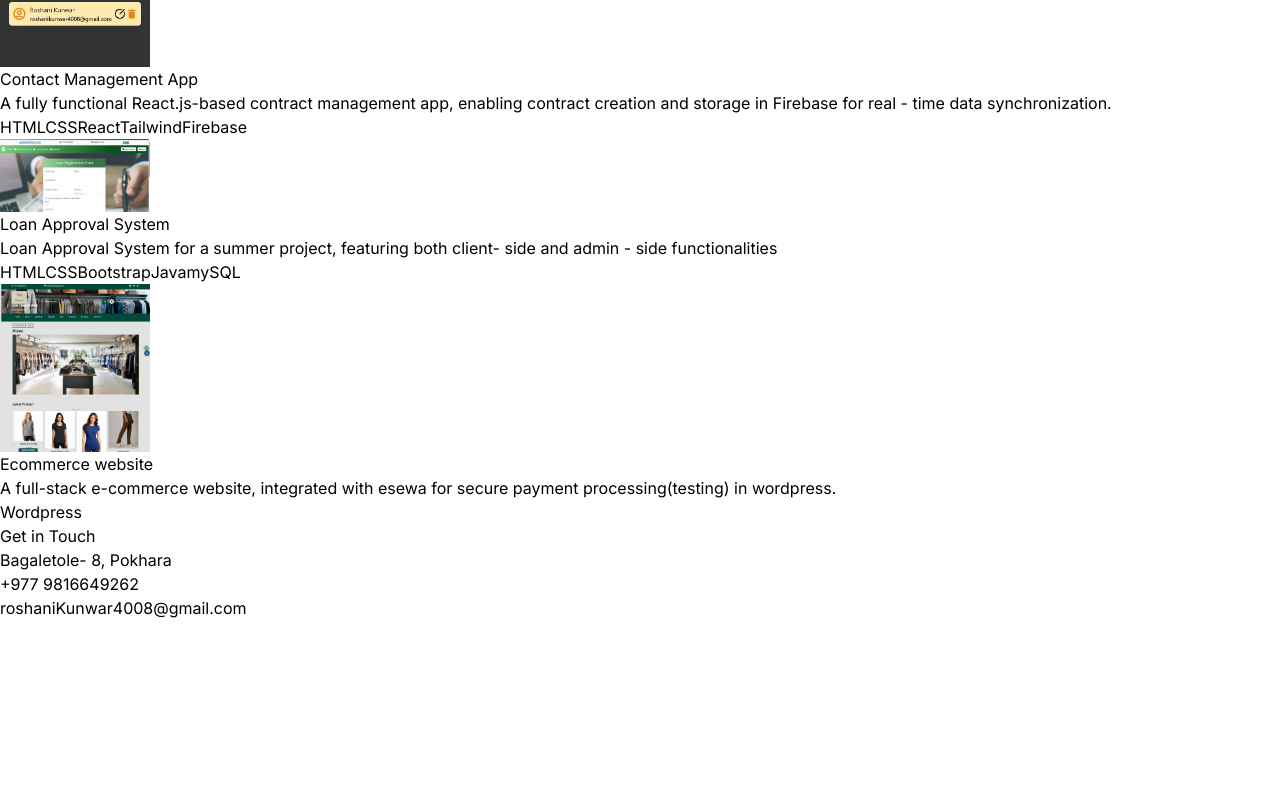
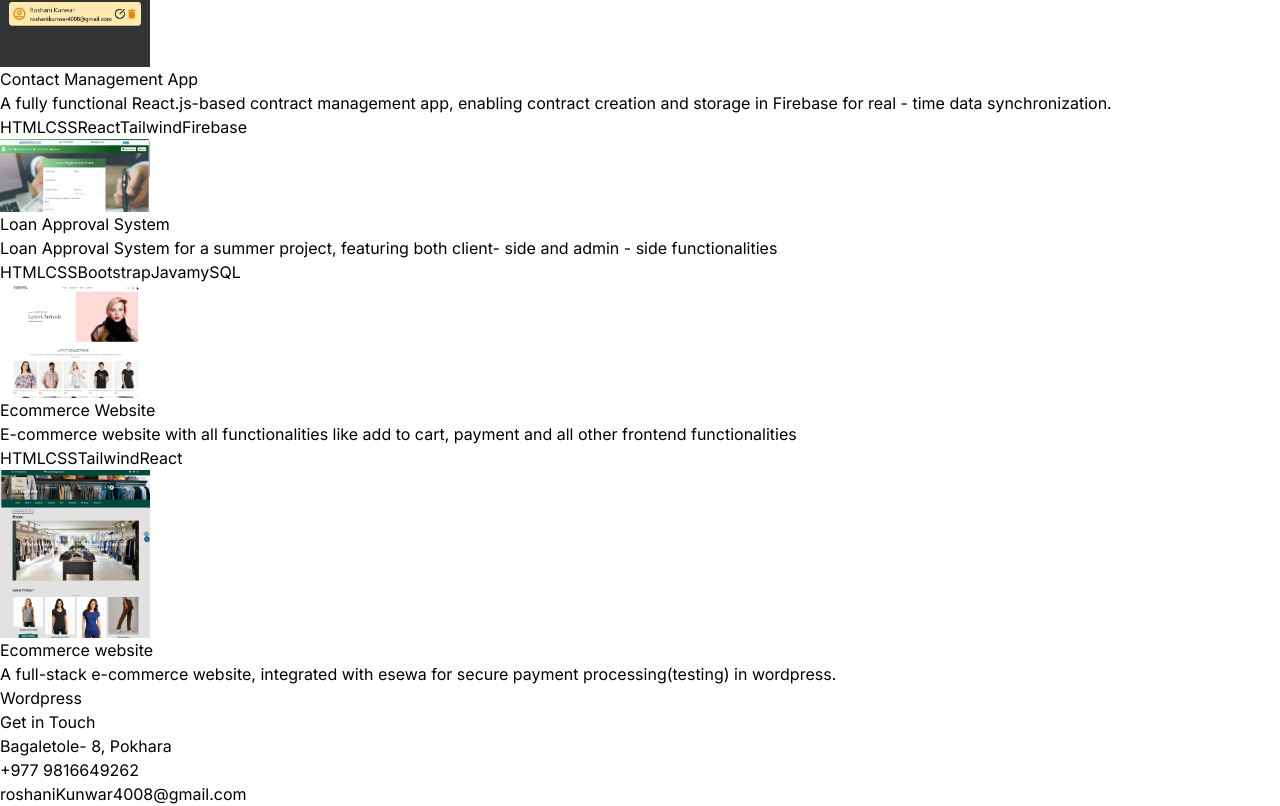
Before and after one commit to RoshaniKunwar1/Portfolio, a React (Vite) app: page / in a window 1280 px wide. Shown: the part 2827-3633 px from the top of the page. Before the commit the page ends 3447 px from the top, so only its background shows below. Built offline with nearby package versions, Linux system fonts and the light colour scheme.

Commit message:
first commit

```diff
--- a/src/constants/index.js
+++ b/src/constants/index.js
@@ -2,6 +2,7 @@ import netflix from "../assets/projects/netflix.jpeg";
 import loanApproval from "../assets/projects/loanApproval.png";
 import ecommerce from "../assets/projects/ecommerce.jpeg";
 import country from "../assets/projects/country.jpeg";
+import ecommerce1 from "../assets/projects/ecommerce1.jpeg";
 import contact from "../assets/projects/contact.jpeg";
 
 export const HERO_CONTENT = `An aspiring Frontend Developer pursuing degree in Information Management. With a solid foundation in HTML, CSS, and Java, constantly expanding my knowledge in web development, learning ReactJS, JavaScript, and Python along the way. familiar with tools like GitHub, MySQL, Bootstrap, and a bit of Tailwind.  Dedicated to learning and improving my skills as well as bring unique ideas and technical skills to dynamic team and gain hands-on experience through practical projects`;
@@ -52,6 +53,13 @@ export const PROJECTS = [
     technologies: ["HTML", "CSS", "Bootstrap", "Java", "mySQL"],
   },
   {
+    title: "Ecommerce Website",
+    image: ecommerce1,
+    description:
+      "E-commerce website with all functionalities like add to cart, payment and all other frontend functionalities",
+    technologies: ["HTML", "CSS", "Tailwind", "React"],
+  },
+  {
     title: "Ecommerce website",
     image: ecommerce,
     description:
```
Also changed, not shown: src/assets/projects/ecommerce1.jpeg (added).
